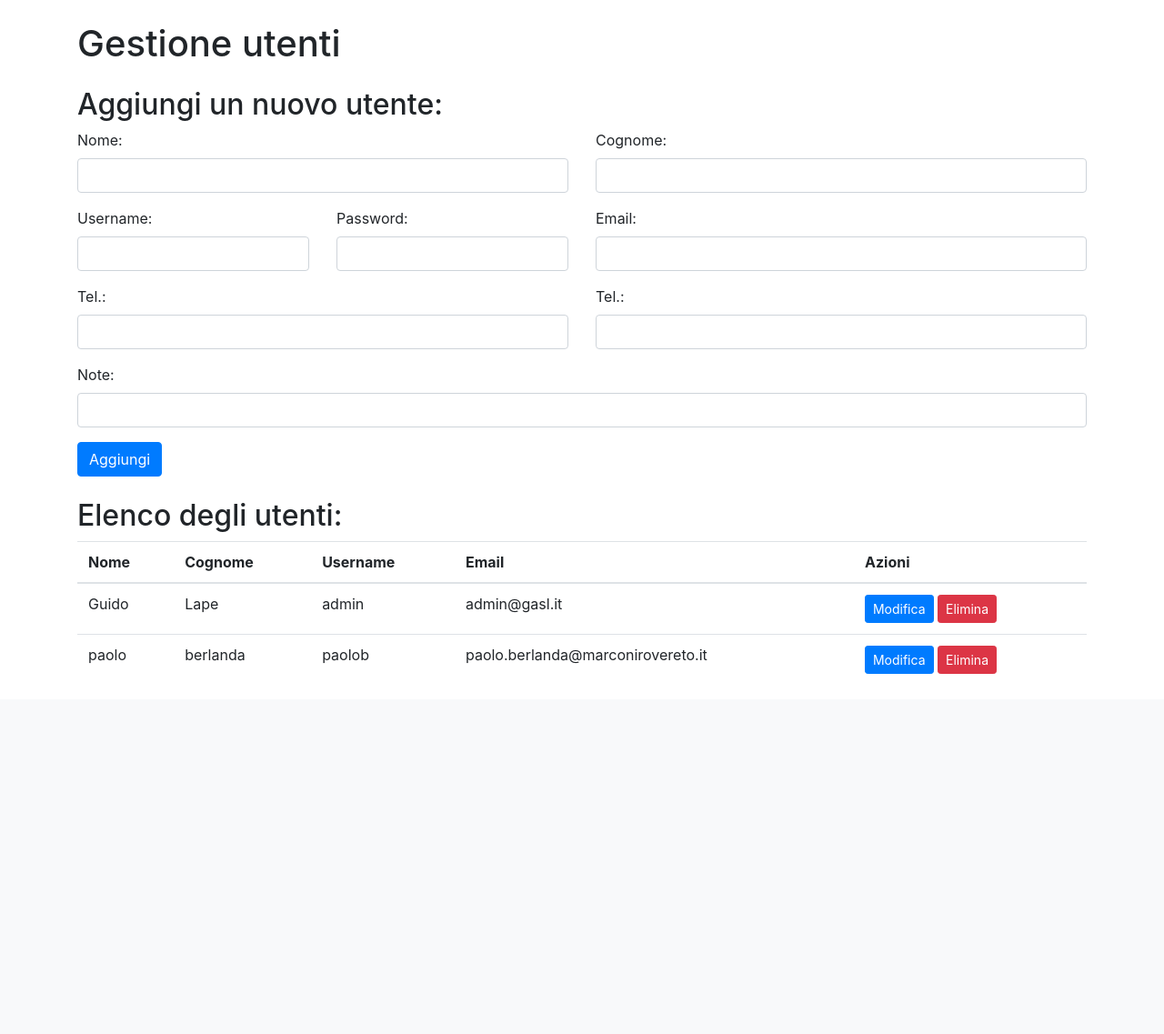
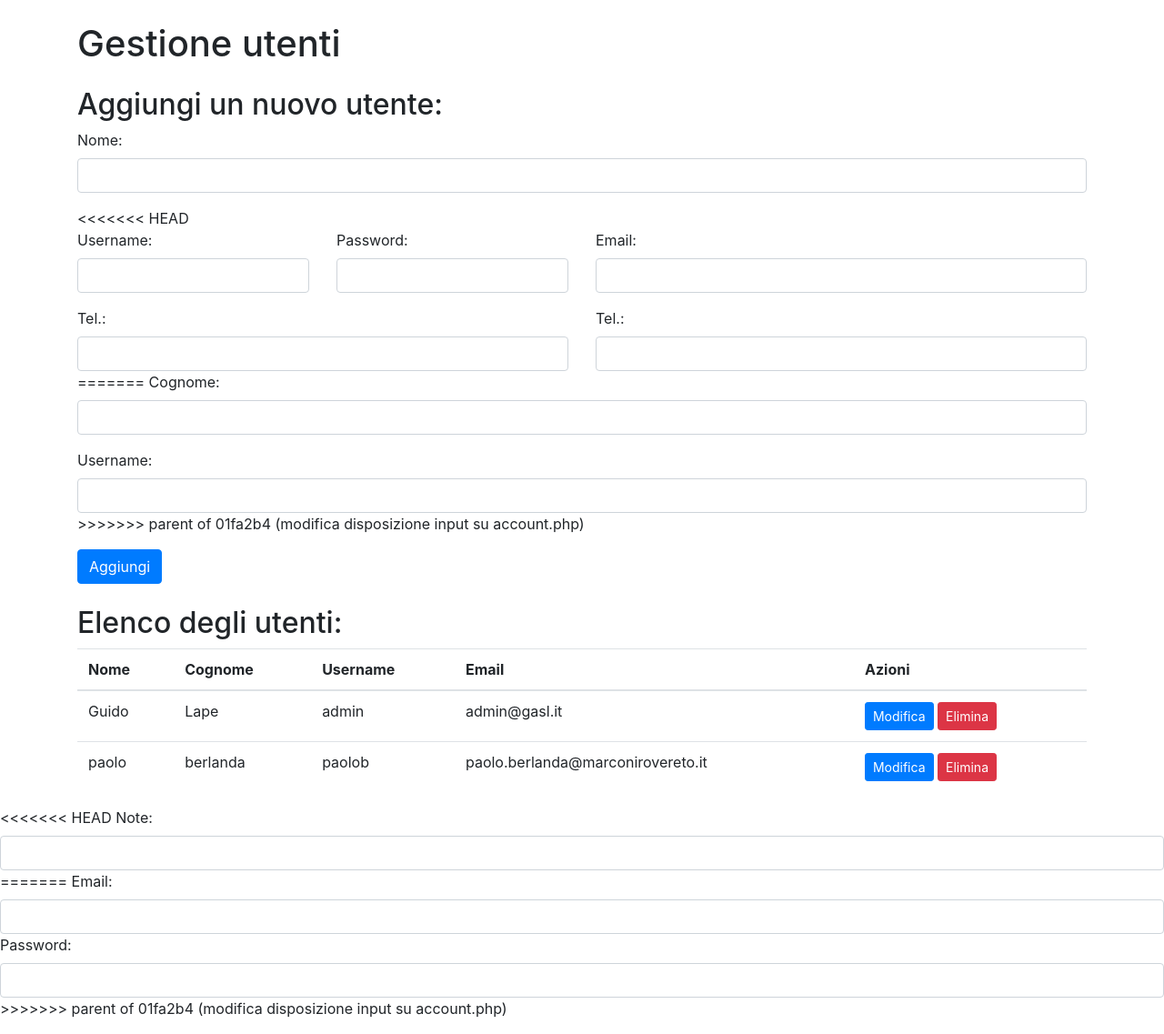
Before and after one commit to pberlanda/gasl, a PHP site: page /accounts.php in a window 1280 px wide. Shown: the part 56-1193 px from the top of the page at 91% size. Before the commit the page ends 797 px from the top, so only its background shows below. Run offline with PHP 8.4, Linux system fonts and the light colour scheme; a user stored in the database is signed in; data comes from the database, SQL or seed files in the repository; data that the repository does not hold is empty; some libraries are stand-ins or nearby versions.

Commit message:
rimetto insieme il tutto

```diff
--- a/accounts.php
+++ b/accounts.php
@@ -120,18 +120,11 @@ $result = mysqli_query($conn, $sql);
         <h2 class="mt-4">Aggiungi un nuovo utente:</h2>
         <form method="POST" action="<?php echo $_SERVER["PHP_SELF"]; ?>" class="mb-4">
             <div class="form-group">
-                <div class="row">
-                    <div class="col-md-6">
-                        <label for="nome">Nome:</label>
-                        <input type="text" class="form-control" name="nome" id="nome" required>
-                    </div>
-                    <div class="col-md-6">
-                        <label for="cognome">Cognome:</label>
-                        <input type="text" class="form-control" name="cognome" id="cognome" required>
-                    </div>
-                </div>
+                <label for="nome">Nome:</label>
+                <input type="text" class="form-control" name="nome" id="nome" required>
             </div>
             <div class="form-group">
+<<<<<<< HEAD
                 <div class="row">
                     <div class="col-md-3">
                         <label for="username">Username:</label>
@@ -160,11 +153,18 @@ $result = mysqli_query($conn, $sql);
                         <input type="tel2" class="form-control" name="tel2" id="tel2">
                     </div>
                 </div>
+=======
+                <label for="cognome">Cognome:</label>
+                <input type="text" class="form-control" name="cognome" id="cognome" required>
+            </div>
+            <div class="form-group">
+                <label for="username">Username:</label>
+                <input type="text" class="form-control" name="username" id="username" required onkeyup="verificaDisponibilitaUsername()"> <!-- verifica che il nome utente sia disponibile -->
+                <span id="username-error" class="text-danger"></span>
+>>>>>>> parent of 01fa2b4 (modifica disposizione input su account.php)
             </div>
 
             <div class="form-group">
-                <label for="note">Note:</label>
-                <input type="text" class="form-control" name="note" id="note">
             </div>
             <button type="submit" name="submit" class="btn btn-primary">Aggiungi</button>
         </form>
@@ -215,3 +215,15 @@ $result = mysqli_query($conn, $sql);
 // Chiudi la connessione al database
 mysqli_close($conn);
 ?>
+<<<<<<< HEAD
+                <label for="note">Note:</label>
+                <input type="text" class="form-control" name="note" id="note">
+=======
+                <label for="email">Email:</label>
+                <input type="email" class="form-control" name="email" id="email" required onkeyup="verificaDisponibilitaEmail()"> <!-- verifica che l'email non sia già stata utilizzata -->
+                <span id="email-error" class="text-danger"></span>
+            </div>
+            <div class="form-group">
+                <label for="password">Password:</label>
+                <input type="password" class="form-control" name="password" id="password" required>
+>>>>>>> parent of 01fa2b4 (modifica disposizione input su account.php)
```
